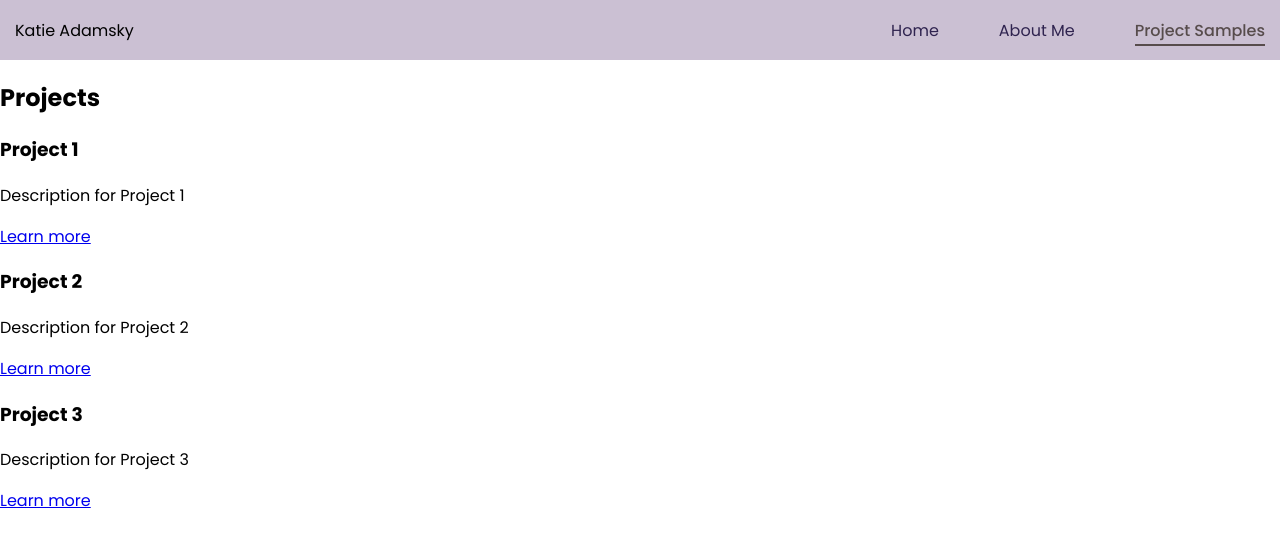
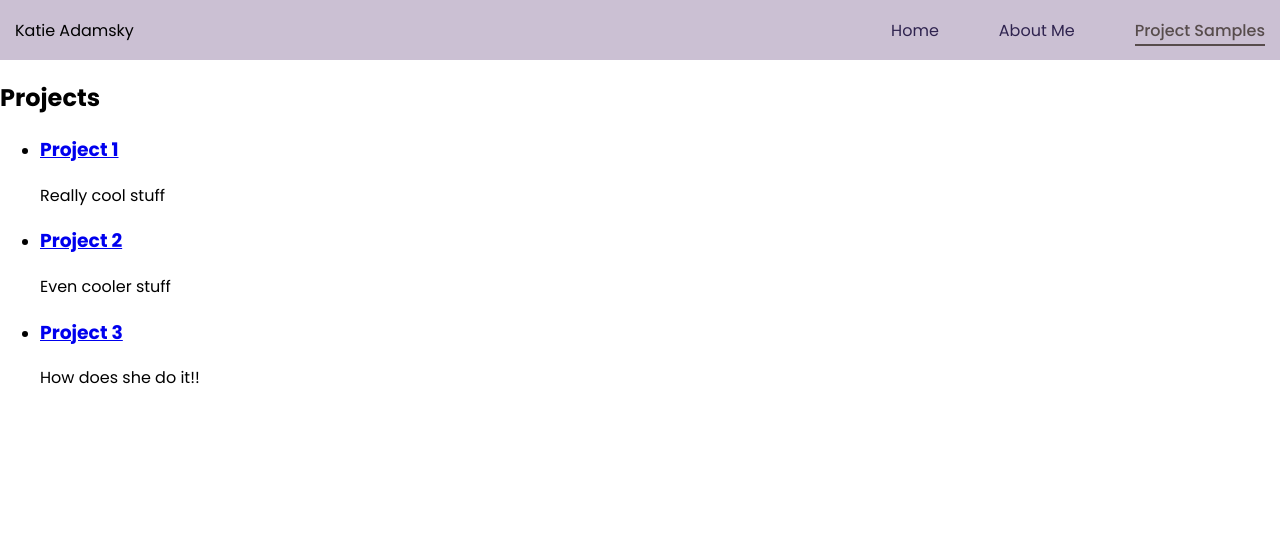
Before and after one commit to katie-adamsky/katie-adamsky.github.io, a React (Create React App) app in the folder site/: page /projects in a window 1280 px wide. Shown: the top 546 px of the page. Built offline with nearby package versions, Linux system fonts and the light colour scheme.

Commit message:
commit react code

```diff
--- a/site/package.json
+++ b/site/package.json
@@ -2,6 +2,7 @@
   "name": "site",
   "version": "0.1.0",
   "private": true,
+  "homepage": "https://katie-adamsky.github.io/",
   "dependencies": {
     "@testing-library/jest-dom": "^5.17.0",
     "@testing-library/react": "^13.4.0",
@@ -12,6 +13,8 @@
     "web-vitals": "^2.1.4"
   },
   "scripts": {
+    "predeploy": "npm run build",
+    "deploy": "gh-pages -b gh-pages -d build",
     "start": "react-scripts start",
     "build": "react-scripts build",
     "test": "react-scripts test",
--- a/site/src/App.js
+++ b/site/src/App.js
@@ -1,6 +1,7 @@
 import {BrowserRouter as Router, Routes, Route} from 'react-router-dom';
 import {Home, About, Projects} from './pages';
 import Layout from './layout';
+import ProjectPage from './pages/projects/ProjectPage';
 
 function App() {
   return (
@@ -9,8 +10,8 @@ function App() {
         <Routes>
           <Route path="/" element={<Layout />}>
             <Route index element={<Home />} />
-            <Route path="/about" element={<About />} />
-            <Route path="/projects/*" element={<Projects />} />
+            <Route path="about" element={<About />} />
+            <Route index path="projects/*" element={<Projects />} />
           </Route>
         </Routes>
       </Router>
--- a/site/src/pages/projects/ProjectPage.js
+++ b/site/src/pages/projects/ProjectPage.js
@@ -1,8 +1,7 @@
 import {useParams, Link} from 'react-router-dom';
 
-const ProjectPage = () => {
-    const { projectId } = useParams();
-
+function ProjectPage() {
+  const {projectId} = useParams();
     return (
       <div>
         <h2>Project Page</h2>
--- a/site/src/pages/projects/index.js
+++ b/site/src/pages/projects/index.js
@@ -1,44 +1,36 @@
 import {Routes, Route, Link, Outlet} from 'react-router-dom';
 import ProjectPage from './ProjectPage';
-
 const projects = [
-    { id: 1, title: 'Project 1', description: 'Description for Project 1' },
-    { id: 2, title: 'Project 2', description: 'Description for Project 2' },
-    { id: 3, title: 'Project 3', description: 'Description for Project 3' },
-    // Add more projects as needed
+    { id: 1, title: 'Project 1', description: 'Really cool stuff' },
+    { id: 2, title: 'Project 2', description: 'Even cooler stuff' },
+    { id: 3, title: 'Project 3', description: 'How does she do it!!' },
   ];
 
-  const ProjectCard = ({project}) => {
+function ProjectList({projects}) {
     return (
-      <div className="project-card">
-        <h3>{project.title}</h3>
-        <p>{project.description}</p>
-        <Link to={project.id}>Learn more</Link>
-      </div>
-    );
-  };
-
-const ProjectList = () => {
-    return (
-    <div>
-        {projects.map((project) => (
-        <ProjectCard project={project}/>
-        ))}
-    </div>
+        <>
+            <h2>
+                Projects
+            </h2>
+            <ul>
+                {projects.map((project) => (
+                    <li key={project.id} className="project-card">
+                        <h3><Link to={`${project.id}`}>{project.title}</Link></h3>
+                        <p>{project.description}</p>
+                    </li>
+                ))}
+            </ul>
+        </>
     );
 }
 
 const Projects = () => {
     return (
         <div className="project-feed">
-            <h2>
-                Projects
-            </h2>
             <Routes>
-                <Route index element={<ProjectList />} />
-                <Route path="/:projectId" element={<ProjectPage />} />
+                <Route index element={<ProjectList projects={projects} />} />
+                <Route path=":projectId" element={<ProjectPage />}/>
             </Routes>
-            <Outlet />
         </div>
     );
 };
```
Also changed, not shown: 14 other files (tests, documents, lock files or other folders).
